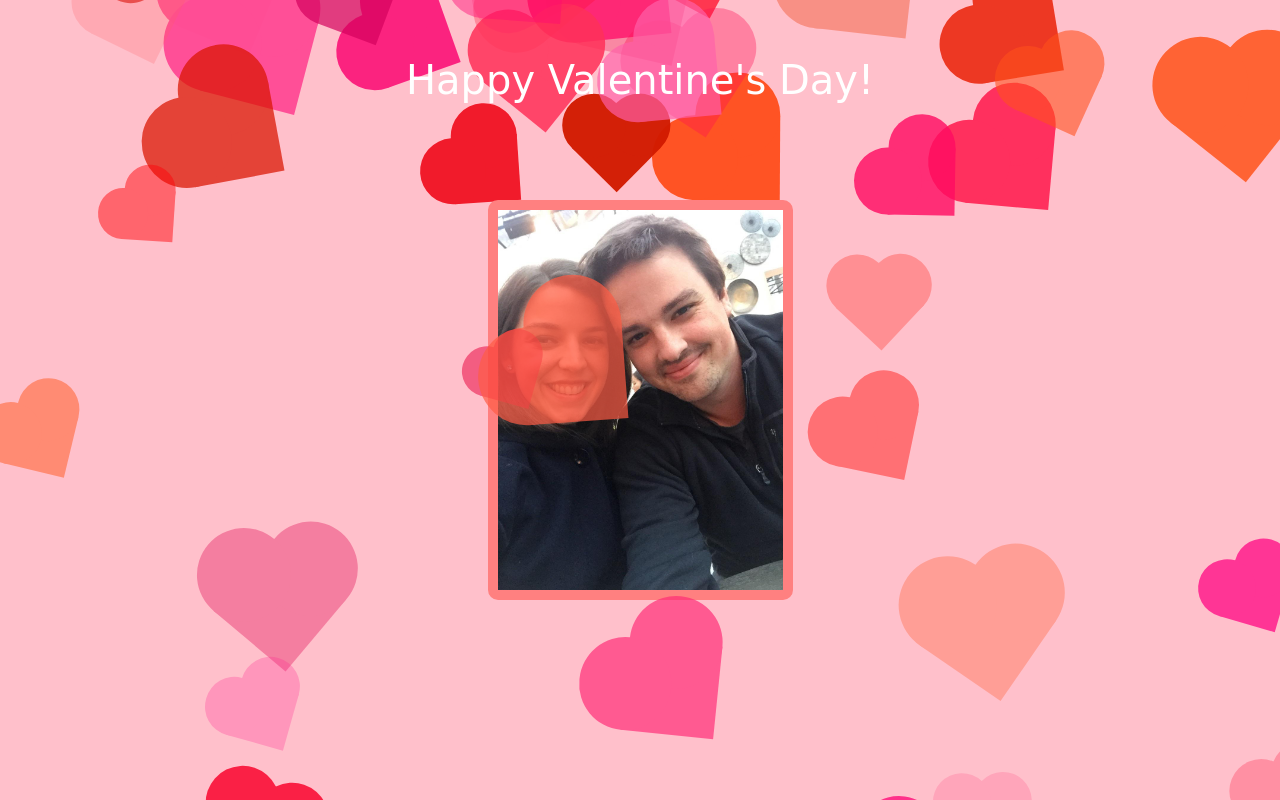
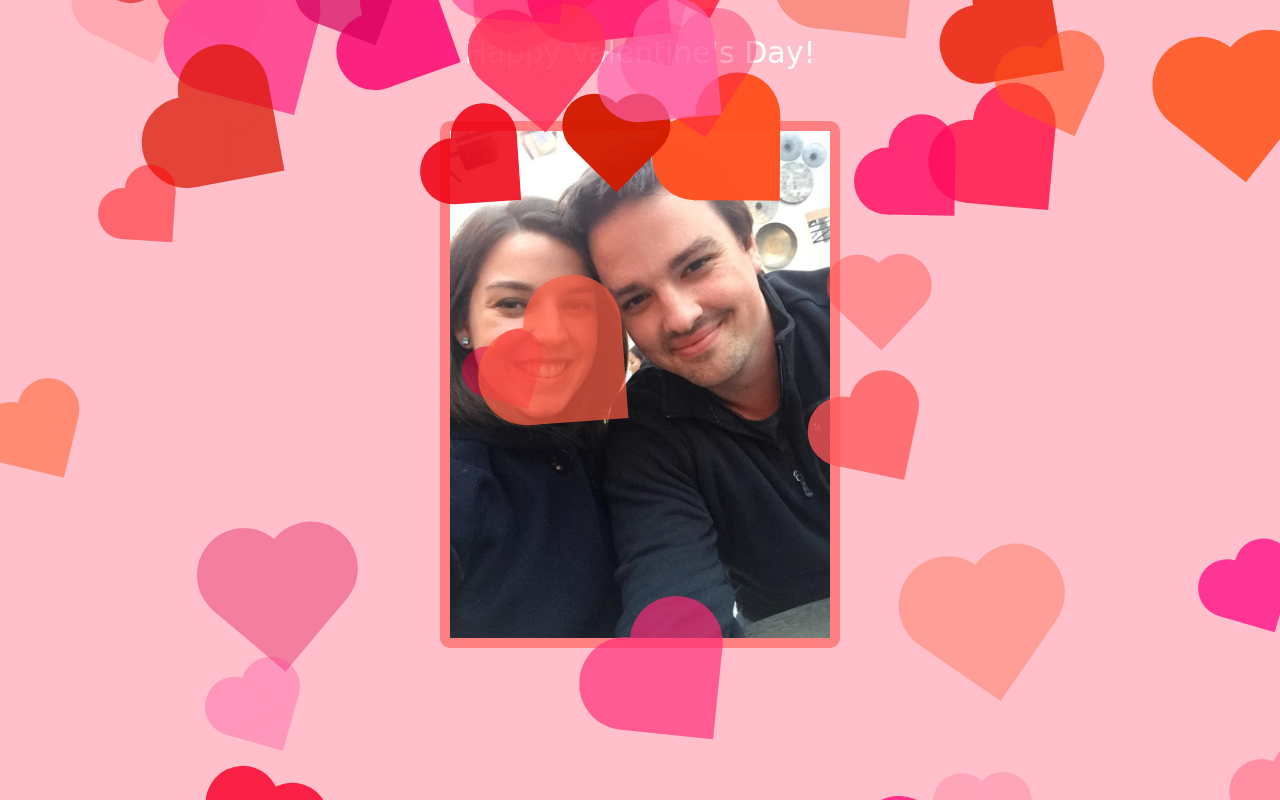
Before and after one commit to mikeshort10/mike-short, a Node server app: page /plus/you in a window 1280 px wide. Run offline with Node 20, Linux system fonts and the light colour scheme; some web fonts are replaced.

Commit message:
vday updated

```diff
--- a/public/vday.css
+++ b/public/vday.css
@@ -1,8 +1,12 @@
+html {
+	height: 100vh;
+	width: 100vw;
+}
+
 body {
 	overflow: hidden;
 	background-color: pink;
 	font-family: 'Vampiro One', cursive;
-	//font-family: 'Pinyon Script', cursive;
 	color: white;
 	width: 100vw;
 	height: 100vh;
@@ -29,31 +33,23 @@ body {
 	left: 50%;
 }
 p {
-	position: absolute;
-	z-index: 3;
 	text-align: center;
 	top: 50px;
 	width: 100%;
-	font-size: 5vh;
+	font-size: 30px;
+	padding: 30px;
 	-webkit-user-select: none;
     -moz-user-select: none;
     -ms-user-select: none;
     user-select: none;
 }
 img{
-	max-width: 100vw;
-	height: 50vh;
+	max-height: 100vw;
+	max-width: 400px;
 	border-radius: 10px;
 	border-width: 10px;
 	border-style: solid;
 	border-color: hsl(0, 100%, 75%);
-}
-.dimg {
-	text-align: center;
-	width: 100%;
-	top: 25%;
-	position: absolute;
-	z-index: 1;
 }
 
 .heart-div {
@@ -61,3 +57,14 @@ img{
 	height: 100px;
 	width: 100px;
 }
+
+.content {
+	position: 'absolute';
+	z-index: 1;
+	height: 100vh;
+	width: 100vw;
+	display: flex;
+	flex-direction: column;
+	justify-content: flex-start;
+	align-items: center;
+}
--- a/views/vday.pug
+++ b/views/vday.pug
@@ -12,11 +12,11 @@ head
 	link(rel="stylesheet" type="text/css" href="/vday.css")
 
 body
-	p Happy Valentine's Day!
+	div.content
+		p Happy Valentine's Day!
 
-	- var src = Math.ceil(Math.random()*7);
-	- setInterval(() => src = Math.ceil(Math.random()*7), 500);
-		div.dimg
+		- var src = Math.ceil(Math.random()*7);
+		- setInterval(() => src = Math.ceil(Math.random()*7), 500);
 			img#img(src=`/love-bugs/lb${src}.jpg`)
 
 script(
```
